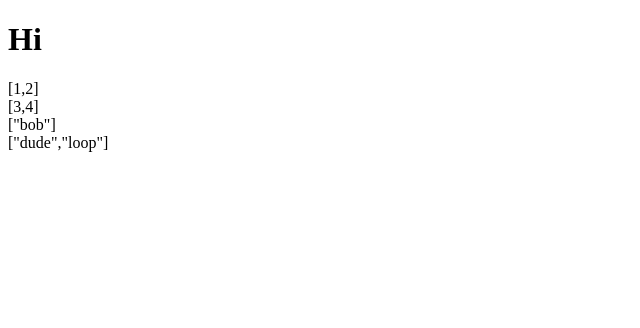
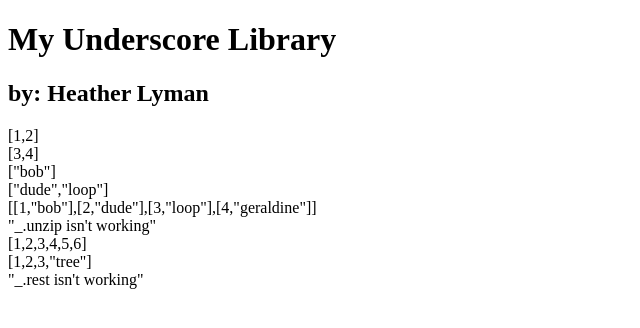
Before and after one commit to hmlyman/dev3library, a website built with webpack: page src/index.html in a window 1280 px wide. Shown: the whole page, without its empty margins (0-640 px from the left). Built offline with nearby package versions, Linux system fonts and the light colour scheme.

Commit message:
Add files via upload

```diff
--- a/src/index.html
+++ b/src/index.html
@@ -6,11 +6,17 @@
     <title>Document</title>
   </head>
   <body>
-    <h1>Hi</h1>
+    <h1>My Underscore Library</h1>
+    <h2>by: Heather Lyman</h2>
     <div id="first"></div>
     <div id="last"></div>
     <div id="diff"></div>
     <div id="intersect"></div>
+    <div id="zip"></div>
+    <div id="unzip"></div>
+    <div id="union"></div>
+    <div id="initial"></div>
+    <div id="rest"></div>
     <script src="../dist/underdash.js"></script>
   </body>
 </html>
--- a/src/index.js
+++ b/src/index.js
@@ -4,16 +4,36 @@ const first = document.querySelector("#first");
 const last = document.querySelector("#last");
 const diff = document.querySelector("#diff");
 const intersect = document.querySelector("#intersect");
+const zip = document.querySelector("#zip");
+const unzip = document.querySelector("#unzip");
+const union = document.querySelector("#union");
+const initial = document.querySelector("#initial");
+const rest = document.querySelector("#rest");
 
 const firstItems = _.first([1, 2, 3, 4], 2);
 const lastItems = _.last([1, 2, 3, 4], 2);
 const difference = _.difference(["bob", "dude", "loop"], ["dude", "loop"]);
 const intersection = _.intersection(["bob", "dude", "loop"], ["dude", "loop"]);
+const zipItems = _.zip([1, 2, 3, 4], ["bob", "dude", "loop", "geraldine"]);
+const unzipItems = _.unzip([
+  [1, "bob"],
+  [2, "dude"],
+  [3, "loop"],
+  [4, "geraldine"],
+]);
+const unionItems = _.union([1, 2, 3, 4], [3, 4, 5, 6]);
+const initialItems = _.initial([1, 2, 3, "tree", "flower"]);
+const restItems = _.rest([1, 2, 3, 4, "tree", "flower"], 3);
 
 first.innerHTML = JSON.stringify(firstItems);
 last.innerHTML = JSON.stringify(lastItems);
 diff.innerHTML = JSON.stringify(difference);
 intersect.innerHTML = JSON.stringify(intersection);
+zip.innerHTML = JSON.stringify(zipItems);
+unzip.innerHTML = JSON.stringify(unzipItems);
+union.innerHTML = JSON.stringify(unionItems);
+initial.innerHTML = JSON.stringify(initialItems);
+rest.innerHTML = JSON.stringify(restItems);
 
 //import { myMath } from "./myMath";
 //import { dice } from "./dice";
--- a/src/underDash.js
+++ b/src/underDash.js
@@ -15,7 +15,7 @@ export default (() => {
         throw new Error(
           `${JSON.stringify(
             n
-          )} is not a valid number of items. Pleasu use a number > 0`
+          )} is not a valid number of items. Please use a number > 0`
         );
       }
       return array.slice(0, n);
@@ -25,7 +25,7 @@ export default (() => {
         throw new Error(
           `${JSON.stringify(
             array
-          )} is not an array. The first function only works on arrays.`
+          )} is not an array. The last function only works on arrays.`
         );
       }
       if (typeof n === "undefined") {
@@ -35,7 +35,7 @@ export default (() => {
         throw new Error(
           `${JSON.stringify(
             n
-          )} is not a valid number of items. Pleasu use a number > 0`
+          )} is not a valid number of items. Please use a number > 0`
         );
       }
       return array.slice(Math.max(array.length - n, 0));
@@ -45,10 +45,9 @@ export default (() => {
         throw new Error(
           `${JSON.stringify(
             array1
-          )} is not an array. The first function only works on arrays.`
+          )} is not an array. The difference function only works on arrays.`
         );
       }
-      if (typeof n === "undefined") {
       let a = [];
       let diff = [];
       for (let i = 0; i < array1.length; i++) {
@@ -65,22 +64,100 @@ export default (() => {
         diff.push(k);
       }
       return diff;
-      }
     },
     intersection(array1, array2) {
       if (!Array.isArray(array1) || !Array.isArray(array2)) {
         throw new Error(
           `${JSON.stringify(
             array1
-          )} is not an array. The first function only works on arrays.`
+          )} is not an array. The intersection function only works on arrays.`
+        );
+      }
+      let set1 = new Set(array1);
+      let set2 = new Set(array2);
+      let intersection = new Set([...set1].filter((x) => set2.has(x)));
+      return Array.from(intersection);
+    },
+    zip(array1, array2) {
+      if (!Array.isArray(array1) || !Array.isArray(array2)) {
+        throw new Error(
+          `${JSON.stringify(
+            array1
+          )} is not an array. The zip function only works on arrays.`
+        );
+      }
+      let newArray = array1.map(function (e, i) {
+        return [e, array2[i]];
+      });
+      return newArray;
+    },
+    unzip(array) {
+      if (!Array.isArray(array)) {
+        throw new Error(
+          `${JSON.stringify(
+            array
+          )} is not an array. The unzip function only works on arrays.`
+        );
+      }
+      return "_.unzip isn't working";
+    },
+    union(array1, array2) {
+      if (!Array.isArray(array1) || !Array.isArray(array2)) {
+        throw new Error(
+          `${JSON.stringify(
+            array1
+          )} is not an array. The union function only works on arrays.`
+        );
+      }
+      let concatArray = [...array1, ...array2];
+      let arrayUnion = [...new Set(concatArray)];
+      return arrayUnion;
+    },
+    initial(array, n) {
+      if (!Array.isArray(array)) {
+        throw new Error(
+          `${JSON.stringify(
+            array
+          )} is not an array. The initial function only works on arrays.`
         );
       }
       if (typeof n === "undefined") {
-        var setA = new Set(array1);
-        var setB = new Set(array2);
-        var intersection = new Set([...setA].filter((x) => setB.has(x)));
-        return Array.from(intersection);
+        array.pop();
+        return array;
       }
+      if (!(n >= 1)) {
+        throw new Error(
+          `${JSON.stringify(
+            n
+          )} is not a valid number of items. Please use a number > 0`
+        );
+      }
+      for (let i = 0; i < n; i++) {
+        array.pop();
+      }
+      return array;
+    },
+    rest(array, index) {
+      if (!Array.isArray(array)) {
+        throw new Error(
+          `${JSON.stringify(
+            array
+          )} is not an array. The rest function only works on arrays.`
+        );
+      }
+      if (typeof index === "undefined") {
+        return array;
+      }
+      if (!(index >= 1)) {
+        throw new Error(
+          `${JSON.stringify(
+            index
+          )} is not a valid index. Please use a number > 0`
+        );
+      }
+      let i = index;
+      array.splice(i, 1);
+      return array, "_.rest isn't working";
     },
   };
 })();
```
Also changed, not shown: dist/underdash.js. Lines whose indentation alone changed are shown as unchanged.
